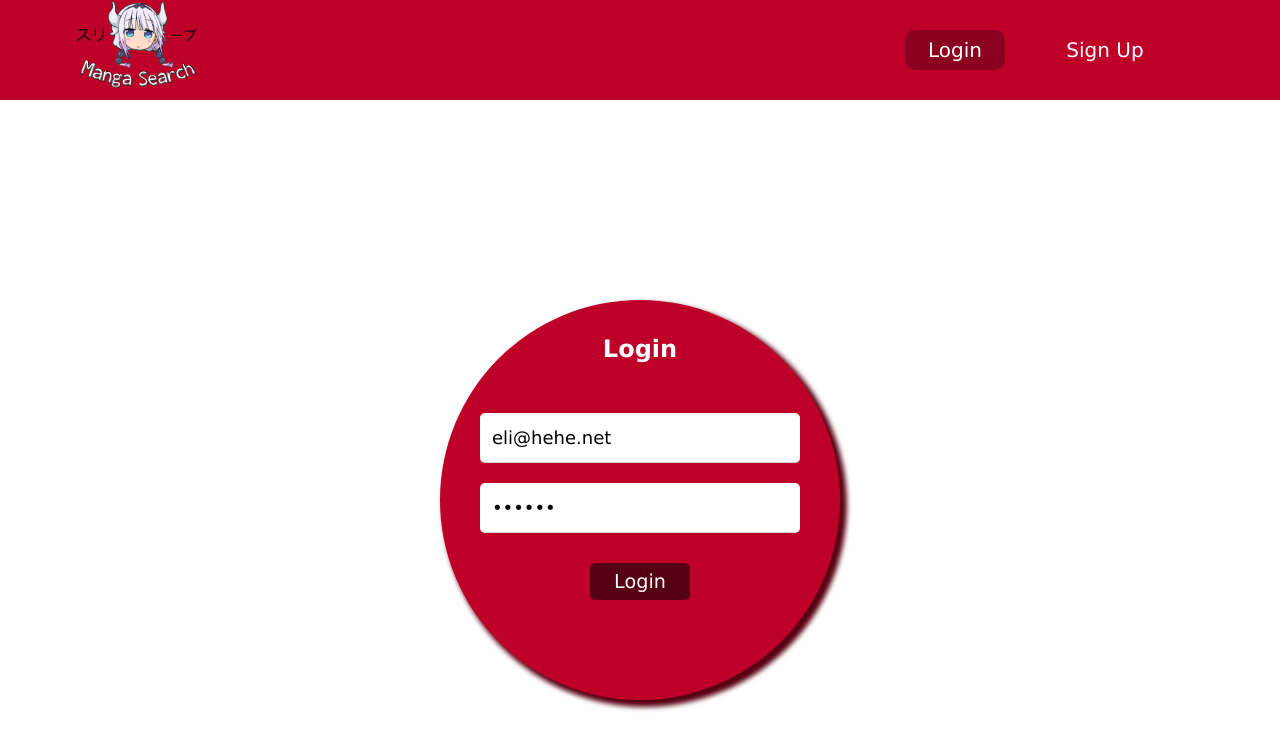
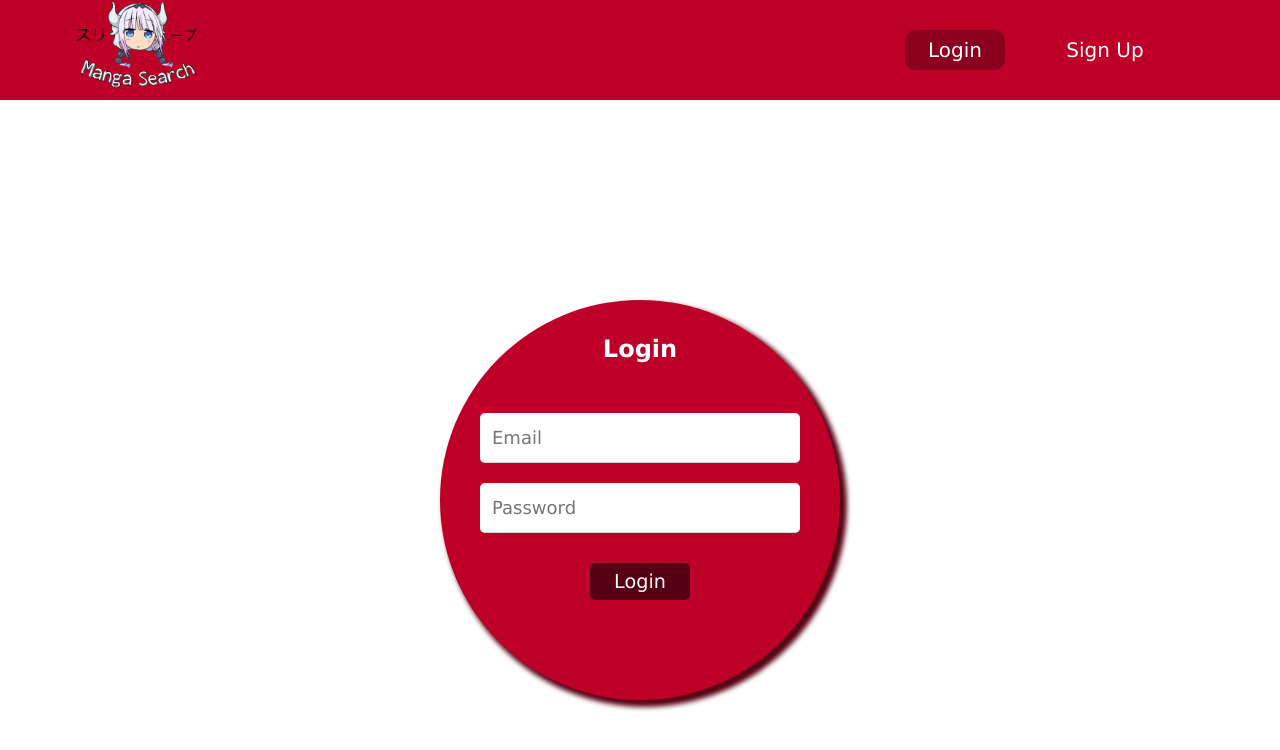
Before and after one commit to daranguizt/proyecto-escalab-react, a React (Create React App) app: page /auth/login in a window 1280 px wide. Shown: the top 750 px of the page. Built offline with nearby package versions, Linux system fonts and the light colour scheme; no server answers.

Commit message:
login fix

```diff
--- a/src/components/auth/LoginScreen.jsx
+++ b/src/components/auth/LoginScreen.jsx
@@ -6,8 +6,8 @@ import { startLogin } from "../../actions/auth";
 export const LoginScreen = () => {
   const dispatch = useDispatch();
   const initialState = {
-    email: "eli@hehe.net",
-    password: "elieli",
+    email: "",
+    password: "",
   };
   const [disableButton, setDisableButton] = useState(false);
   const [formValues, handleInputChange] = useForm(initialState);
@@ -32,6 +32,7 @@ export const LoginScreen = () => {
           name="email"
           value={email}
           placeholder="Email"
+          autoComplete="off"
         />
         <input
           className="auth__input"
@@ -40,6 +41,7 @@ export const LoginScreen = () => {
           name="password"
           value={password}
           placeholder="Password"
+          autoComplete="off"
         />
         <button
           disabled={disableButton}
```
